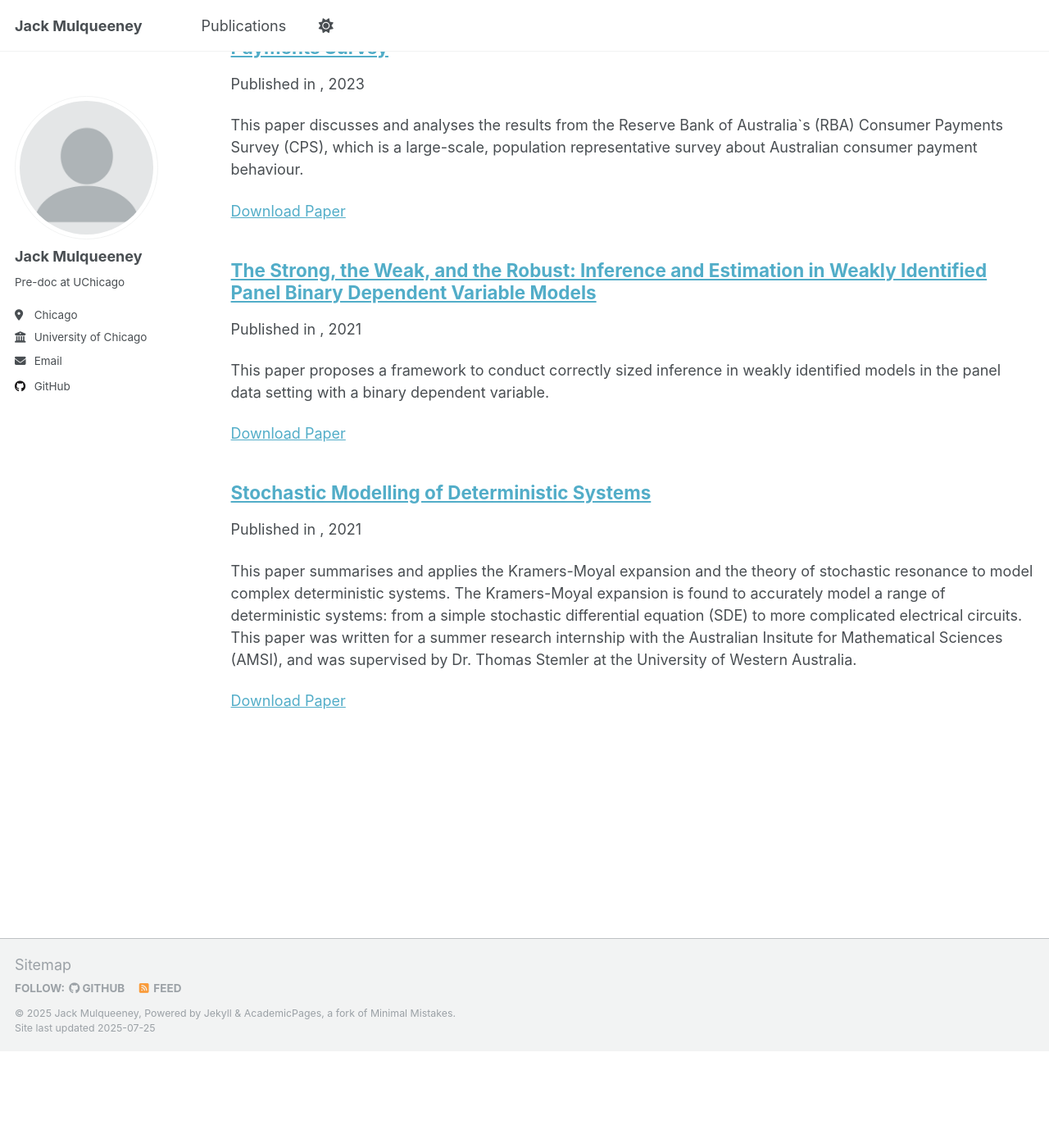
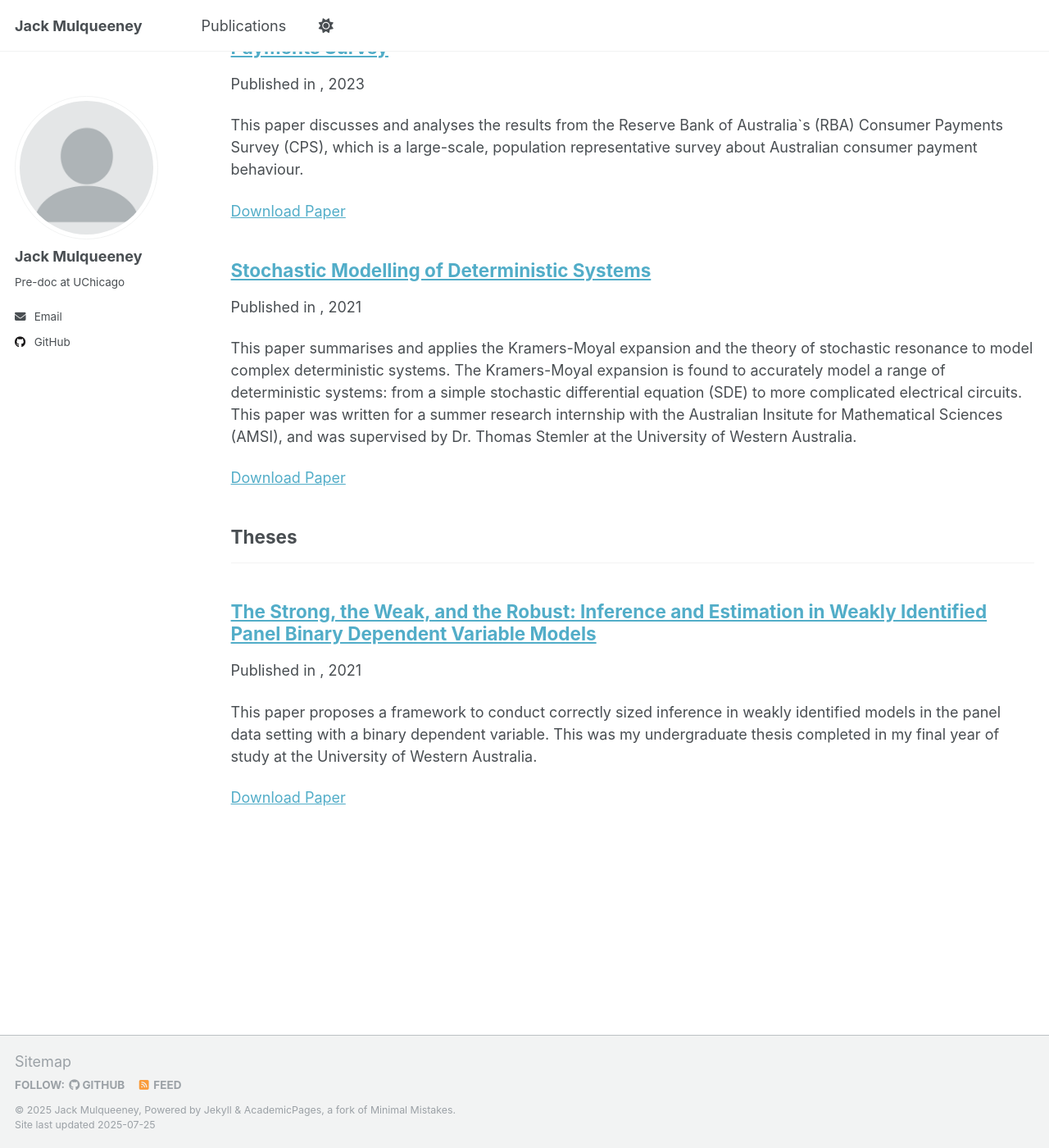
Before and after one commit to jkmulq/jkmulq.github.io, a Jekyll site: the page built from _pages/publications.html, in a window 1280 px wide and 1400 px high, scrolled down 545 px. Shown: the whole window at 82% size. Built offline with Jekyll 4.4.1, drawn with Linux system fonts in a browser that asks for light colours; a script that is not in the unit is left out; before the commit the page ends 1827 px from its top, so only the background shows below that.

Commit message:
update to config

```diff
--- a/_config.yml
+++ b/_config.yml
@@ -24,11 +24,7 @@ author:
   # Biographic information
   avatar           : "profile.png"
   name             : "Jack Mulqueeney"
-  pronouns         : # example: "she/her"
   bio              : "Pre-doc at UChicago"
-  location         : "Chicago"
-  employer         : "University of Chicago"
-  uri              : # URL
   email            : "jmulqueeney@uchicago.edu"
 
   # Academic websites
@@ -83,6 +79,8 @@ publication_category:
     title: 'Books'
   manuscripts:
     title: 'Articles'
+  theses:
+    title: 'Theses'
   conferences:
     title: 'Conference Papers'
 
--- a/_publications/uwa_thesis_2021.md
+++ b/_publications/uwa_thesis_2021.md
@@ -1,9 +1,8 @@
 ---
 title: "The Strong, the Weak, and the Robust: Inference and Estimation in Weakly Identified Panel Binary Dependent Variable Models"
 collection: publications
-category: manuscripts
-permalink: /publication/2009-10-01-paper-title-number-1
-excerpt: 'This paper proposes a framework to conduct correctly sized inference in weakly identified models in the panel data setting with a binary dependent variable.'
+category: theses
+excerpt: 'This paper proposes a framework to conduct correctly sized inference in weakly identified models in the panel data setting with a binary dependent variable. This was my undergraduate thesis completed in my final year of study at the University of Western Australia.'
 date: 2021-10-01
 paperurl: 'jkmulq.github.io/files/Thesis_quick.pdf'
 ---
```
